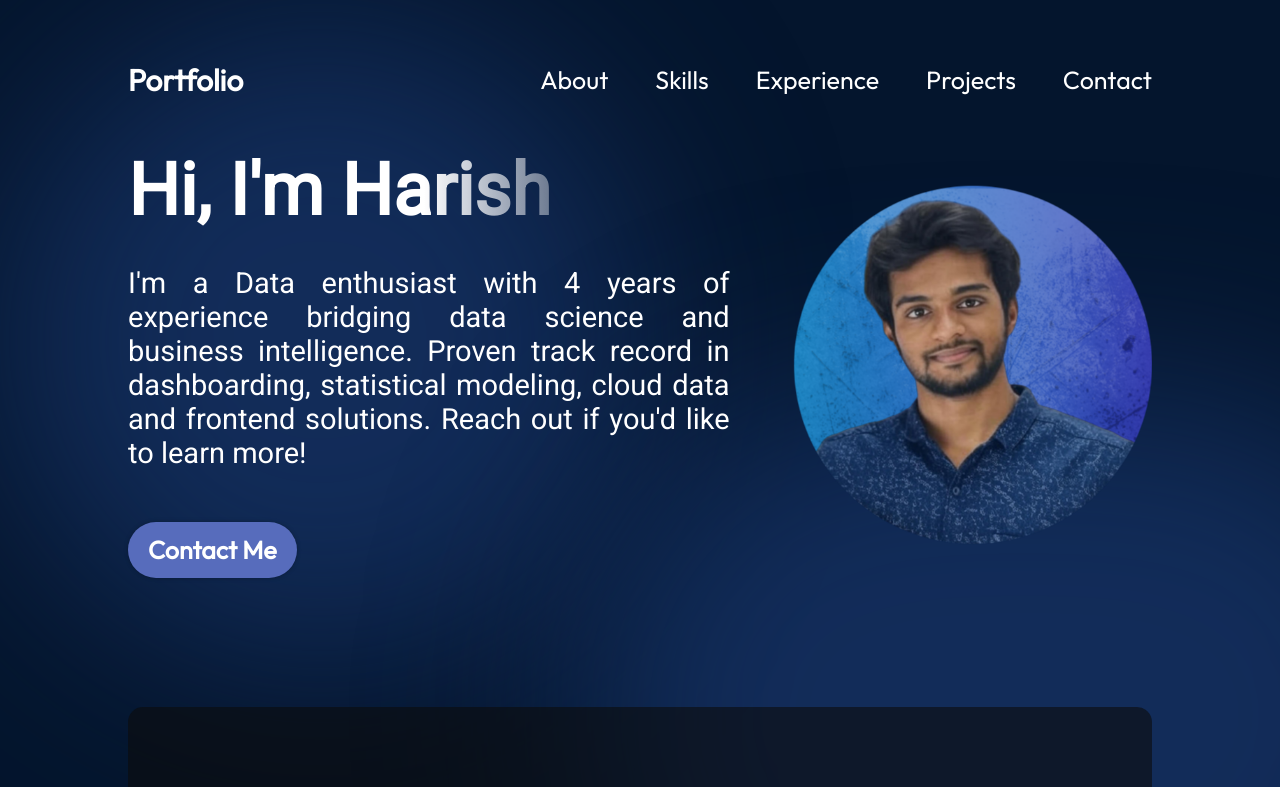
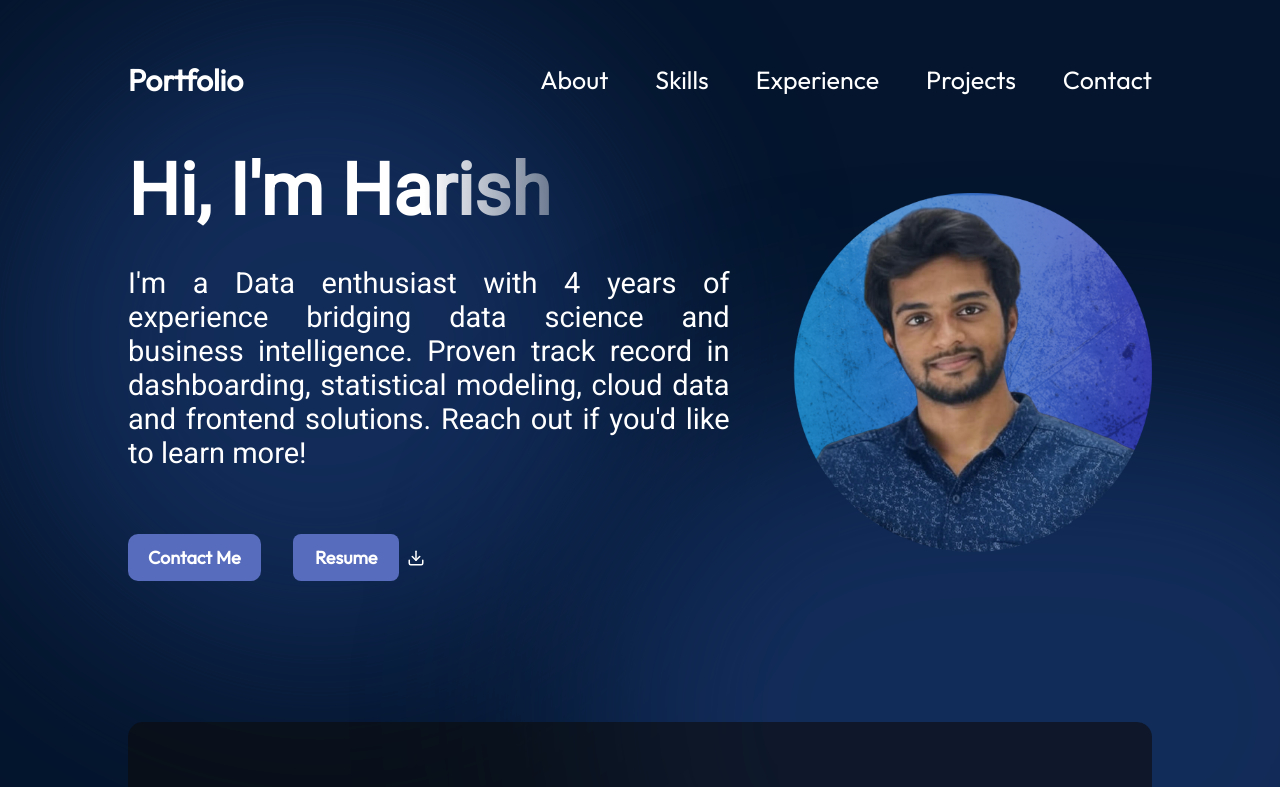
Before and after one commit to Harishkumar-J/Portfolio, a React (Vite) app in the folder My-Portfolio/: page / in a window 1280 px wide. Shown: the top 787 px of the page. Built offline with nearby package versions, Linux system fonts and the light colour scheme.

Commit message:
Adding resume and resume download option

```diff
--- a/My-Portfolio/src/components/Hero/Hero.jsx
+++ b/My-Portfolio/src/components/Hero/Hero.jsx
@@ -1,26 +1,60 @@
-
 import styles from "./Hero.module.css";
-import hero from './../../../assets/hero/heroImage.png'
+import hero from "./../../../assets/hero/heroImage.png";
 
 export const Hero = () => {
   return (
     <section className={styles.container}>
       <div className={styles.content}>
         <h1 className={styles.title}>Hi, I'm Harish</h1>
+
         <p className={styles.description}>
           I'm a Data enthusiast with 4 years of experience bridging data science and business intelligence.
-           Proven track record in dashboarding, statistical modeling, cloud data and frontend solutions.
-             Reach out if you'd like to learn more!
+          Proven track record in dashboarding, statistical modeling, cloud data and frontend solutions.
+          Reach out if you'd like to learn more!
         </p>
-        <a href="mailto:harishkumarjagadeesan@gmail.com" className={styles.contactBtn}>
-          Contact Me
-        </a>
+
+        <div className={styles.actions}>
+          <a
+            href="mailto:harishkumarjagadeesan@gmail.com"
+            className={styles.contactBtn}
+          >
+            Contact Me
+          </a>
+
+          {/* Resume button — opens in a new tab */}
+          <a
+            href="/Resume.pdf"
+            target="_blank"
+            rel="noopener noreferrer"
+            className={styles.resumeBtn}
+            aria-label="Open my resume in a new tab"
+            title="Open resume (download from the viewer)"
+          >
+            <span className={styles.flip}>Resume</span>
+            <svg
+              className={styles.icon}
+              xmlns="http://www.w3.org/2000/svg"
+              width="18"
+              height="18"
+              viewBox="0 0 24 24"
+              fill="none"
+              stroke="currentColor"
+              strokeWidth="2"
+              strokeLinecap="round"
+              strokeLinejoin="round"
+              aria-hidden="true"
+              focusable="false"
+            >
+              <path d="M21 15v4a2 2 0 0 1-2 2H5a2 2 0 0 1-2-2v-4" />
+              <polyline points="7 10 12 15 17 10" />
+              <line x1="12" y1="15" x2="12" y2="3" />
+            </svg>
+          </a>
+        </div>
       </div>
-      <img
-        src={hero}
-        alt="Hero image of me"
-        className={styles.heroImg}
-      />
+
+      <img src={hero} alt="Hero image of me" className={styles.heroImg} />
+
       <div className={styles.topBlur} />
       <div className={styles.bottomBlur} />
     </section>
--- a/My-Portfolio/src/components/Hero/Hero.module.css
+++ b/My-Portfolio/src/components/Hero/Hero.module.css
@@ -41,21 +41,135 @@
   text-align: justify;
 }
 
-.contactBtn {
-  text-decoration: none;
-  background-color: var(--color-primary);
-  color: var(--color-text);
-  border-radius: 100px;
-  font-size: 25px;
-  font-weight: 600;
-  padding: 12px 20px;
-  box-shadow: 0 0 4px 0 rgba(0, 0, 0, 0.25);
+/* --- Actions (buttons) --- */
+.actions {
+  display: flex;
+  align-items: center;
+  gap: 12px;
+  flex-wrap: wrap;
 }
 
+.contactBtn,
+.resumeBtn {
+  text-decoration: none;
+  color: var(--color-text);
+  border-radius: 10px;
+  font-size: 18px;
+  font-weight: 700;
+  padding: 12px 20px;
+  transition: transform 160ms ease, filter 160ms ease, background-color 160ms ease;
+  display: inline-flex;
+  align-items: center;
+  gap: 8px;
+}
+
+/* Primary (Contact) */
+.contactBtn {
+  background-color: var(--color-primary);
+}
+
+/* Secondary (Resume) */
+/* --- Bounce on hover (outer element) --- */
+.resumeBtn:hover {
+  animation: bounce 0.6s;
+}
+
+@keyframes bounce {
+  0%, 100% { transform: translateY(0); }
+  50%      { transform: translateY(-6px); }
+}
+
+/* --- Flip (inner element) --- */
+.resumeBtn {
+  /* keep your existing button visuals (padding, outline, colors) */
+  position: relative;
+  perspective: 1000px;     /* needed for 3D flip */
+  overflow: visible;        /* ensure 3D not clipped */
+}
+
+/* The flipping face */
+.flip {
+  display: inline-block;
+  padding: 12px 22px;
+  border-radius: 8px;
+  font-size: 18px;
+  font-weight: 700;
+  color: var(--color-text);
+
+  transform-style: preserve-3d;
+  transition: transform 0.6s ease;
+  position: relative;
+  will-change: transform;   /* smoother flip */
+}
+
+/* Front side */
+.flip::before {
+  content: "Resume";
+  position: absolute; inset: 0;
+  display: flex; align-items: center; justify-content: center;
+  border-radius: 8px;
+  background: var(--color-primary);
+  color: #fff;
+  backface-visibility: hidden;
+  -webkit-backface-visibility: hidden;
+}
+
+/* Back side */
+.flip::after {
+  content: "Download";
+  position: absolute; inset: 0;
+  display: flex; align-items: center; justify-content: center;
+  border-radius: 8px;
+  background: #19376d;  /* darker rear */
+  color: #fff;
+  transform: rotateY(180deg);
+  backface-visibility: hidden;
+  -webkit-backface-visibility: hidden;
+}
+
+/* Default (front visible) */
+.flip { transform: rotateY(0); }
+
+/* Hover flips to back */
+.resumeBtn:hover .flip {
+  transform: rotateY(180deg);
+}
+
+/* Optional: focus styles (accessibility) */
+.resumeBtn:focus-visible {
+  outline: 2px solid rgba(255,255,255,0.6);
+  outline-offset: 2px;
+}
+
+/* Respect reduced motion */
+@media (prefers-reduced-motion: reduce) {
+  .resumeBtn:hover { animation: none; }
+  .flip { transition: none; }
+}
+
+
+/* Hover/focus */
+.contactBtn:hover,
+.resumeBtn:hover {
+  transform: translateY(-1px);
+  filter: brightness(1.05);
+}
+
+.contactBtn:focus-visible,
+.resumeBtn:focus-visible {
+  outline: 2px solid rgba(255, 255, 255, 0.6);
+  outline-offset: 2px;
+}
+
+/* Icon inside resume button */
+.icon {
+  flex-shrink: 0;
+}
+
+/* Hero image */
 .heroImg {
   width: 35%;
   z-index: 1;
-
   animation-name: floating;
   animation-duration: 3s;
   animation-iteration-count: infinite;
@@ -63,17 +177,12 @@
 }
 
 @keyframes floating {
-  0% {
-    transform: translate(0, 0px);
-  }
-  50% {
-    transform: translate(0, 10px);
-  }
-  100% {
-    transform: translate(0, -0px);
-  }
+  0%   { transform: translate(0, 0px); }
+  50%  { transform: translate(0, 10px); }
+  100% { transform: translate(0, -0px); }
 }
 
+/* Blurs */
 .topBlur {
   position: absolute;
   width: 50vw;
@@ -102,6 +211,12 @@
   z-index: 0;
 }
 
+/* Responsive */
+@media screen and (max-width: 1030px) {
+  .title { font-size: 56px; }
+  .description { font-size: 22px; margin-right: 0; }
+}
+
 @media screen and (max-width: 830px) {
   .container {
     flex-direction: column-reverse;
@@ -109,5 +224,10 @@
 
   .content {
     align-items: center;
+    text-align: center;
+  }
+
+  .actions {
+    justify-content: center;
   }
 }
```
Also changed, not shown: 1 other file (tests, documents, lock files or other folders).
